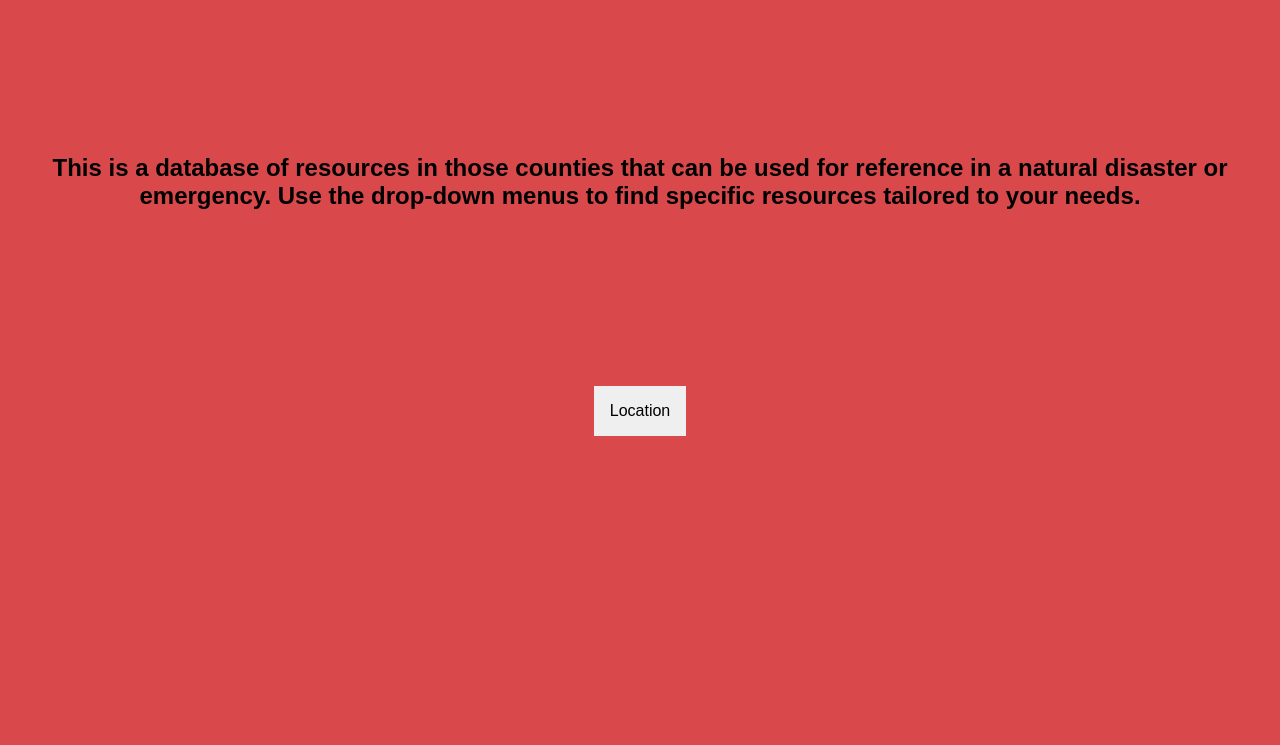
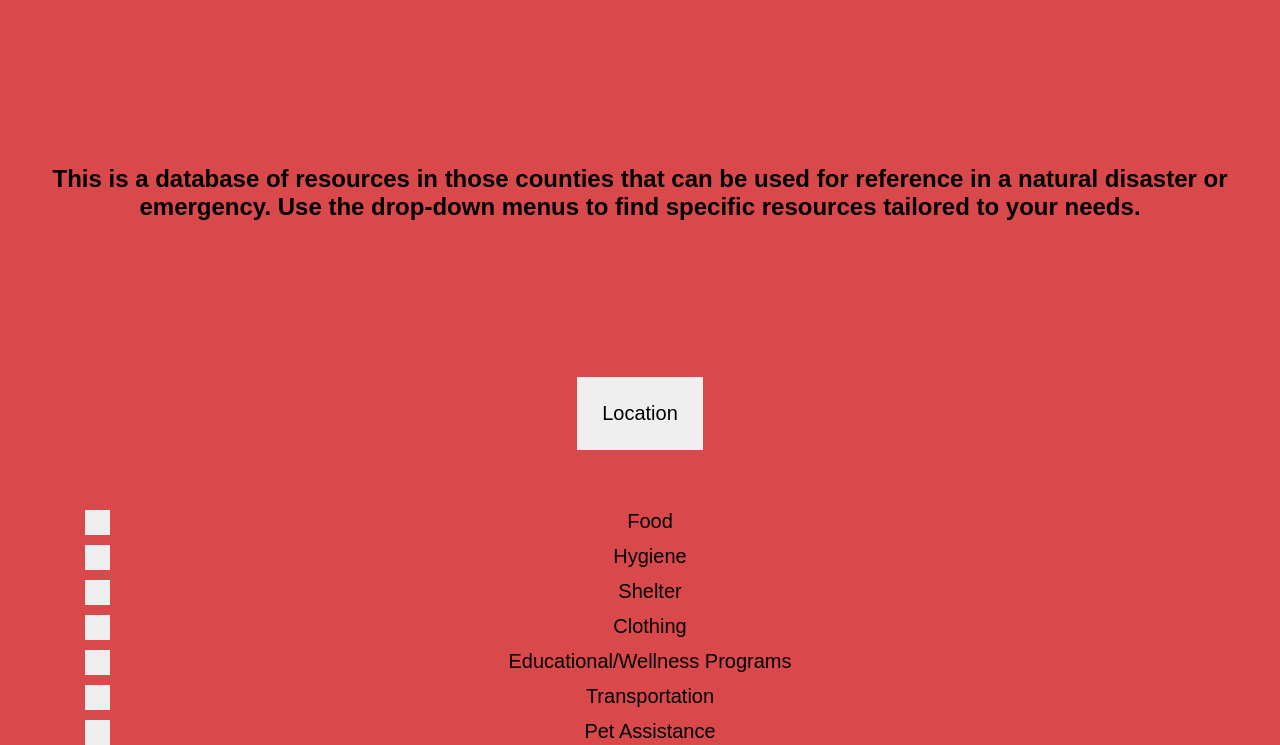
Before and after one commit to soniak11222777/soniak11222777.github.io, a plain HTML site: page index.html in a window 1280 px wide. Shown: the part 96-841 px from the top of the page. Before the commit the page ends 800 px from the top, so only its background shows below. Drawn offline with Linux system fonts and the light colour scheme.

Commit message:
Update index.html

```diff
--- a/index.html
+++ b/index.html
@@ -4,19 +4,23 @@
     <meta charset="UTF-8">
     <meta name="viewport" content="width=device-width, initial-scale=1.0">
     <title>Red Cross Disaster Resources for Stanislaus and San Joaquin</title>
-    <meta name="description" content="This is a database of resources in those counties that can be used for reference in a natural disaster or emergency. Use the drop-down menus to find specific resources tailored to your needs.">
+    <meta name="description" content="This is a database of resources in those counties that can be used for reference in a natural disaster or emergency. Use the drop-down menus to find resources tailored to your needs.">
   <style>
-    body {margin: 0;
+    body {
+            margin: 0;
             text-align: center;
             color: black;
+            font-size: 20px;
             font-family:'Arial';
             background-color: #D9494BFF;
         }
     .header {
             position: sticky;
             top: 0;
+            color: white;
             padding: 20px;
-            font-size: 28px;
+            font-size: 35px;
+            background-color: black;
             font-family: 'Impact', sans-serif;
         }
     .top-section {
@@ -27,37 +31,94 @@
             align-items: center;
         }
       .dropbtn {
-      color: black;
-      padding: 16px;
-      font-size: 16px;
-      border: none;
-      cursor: pointer;
+              color: black;
+              padding: 25px;
+              font-size: 20px;
+              border: none;
+              cursor: pointer;
       }
       .dropdown {
           position: relative;
+          bottom: 20px;
           display: inline-block;
       }
     .dropdown-content {
         display: none;
         position: absolute;
         background-color: #f9f9f9;
-        min-width: 160px;
+        min-width: 150px;
         box-shadow: 0px 8px 16px 0px rgba(0,0,0,0.2);
         z-index: 1;
     }
-   .dropdown-content a:hover {background-color: #f1f1f1}
+   .dropdown-content a:hover {
+        background-color: #f1f1f1
+   }
     .dropdown:hover .dropdown-content {
-    display: block;
+                 display: block;
             }
-
         h3 {
             font-size: 24px;
             margin-top: 15px;
-        }
+            }
+.container {
+  display: block;
+  position: relative;
+  padding-left: 20px;
+  top: 40px;
+  margin-bottom: 12px;
+  cursor: pointer;
 
+  -webkit-user-select: none;
+  -moz-user-select: none;
+  -ms-user-select: none;
+  user-select: none;
+}
+
+.container input {
+  position: absolute;
+  opacity: 0;
+  cursor: pointer;
+  height: 0;
+  width: 0;
+}
+
+.checkmark {
+  position: absolute;
+  left: 85px;
+  height: 25px;
+  width: 25px;
+  background-color: #eee;
+}
+
+.container input:checked ~ .checkmark {
+  background-color: #2196F3;
+}
+
+.checkmark:after {
+  content: "";
+  position: absolute;
+  display: none;
+}
+
+.container input:checked ~ .checkmark:after {
+  display: block;
+}
+
+.container .checkmark:after {
+  left: 9px;
+  top: 5px;
+  width: 5px;
+  height: 10px;
+  border: solid white;
+  border-width: 0 3px 3px 0;
+  -webkit-transform: rotate(45deg);
+  -ms-transform: rotate(45deg);
+  transform: rotate(45deg);
+}
 
     </style>
 </head>
+
     <div class="header">Red Cross Disaster Resources for Stanislaus and San Joaquin</div>
 <body>
     <div class="top-section">
@@ -72,5 +133,34 @@
   </div>
 </div>
 
+ <label class="container">Food
+  <input type="checkbox">
+  <span class="checkmark"></span>
+</label>
+<label class="container">Hygiene
+  <input type="checkbox">
+  <span class="checkmark"></span>
+</label>
+<label class="container">Shelter
+  <input type="checkbox">
+  <span class="checkmark"></span>
+</label>
+<label class="container">Clothing
+  <input type="checkbox">
+  <span class="checkmark"></span>
+</label>
+<label class="container">Educational/Wellness Programs
+  <input type="checkbox">
+  <span class="checkmark"></span>
+</label>
+<label class="container">Transportation
+  <input type="checkbox">
+  <span class="checkmark"></span>
+</label>
+<label class="container">Pet Assistance
+  <input type="checkbox">
+  <span class="checkmark"></span>
+</label>
+
 </body>
 </html>
```
